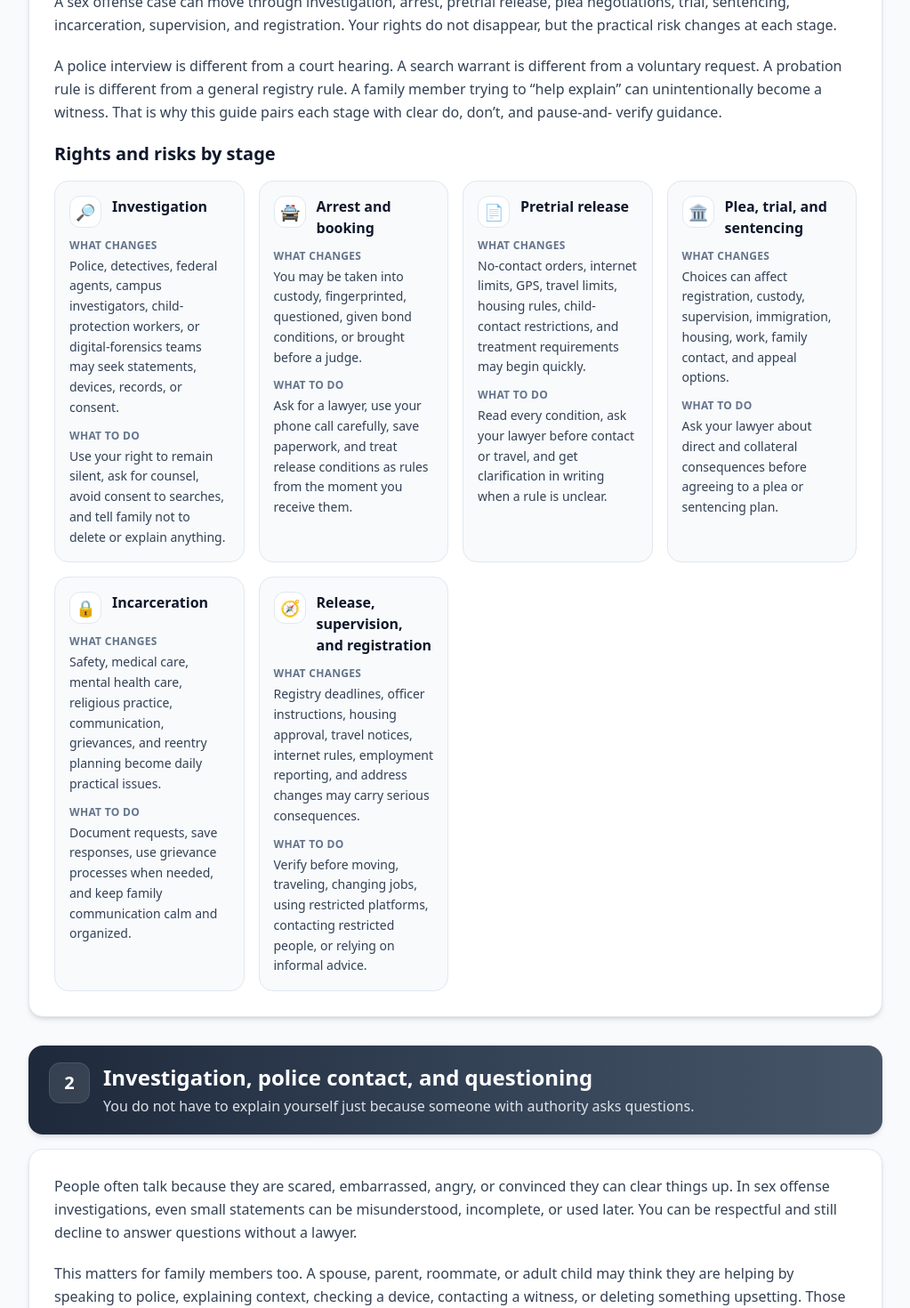
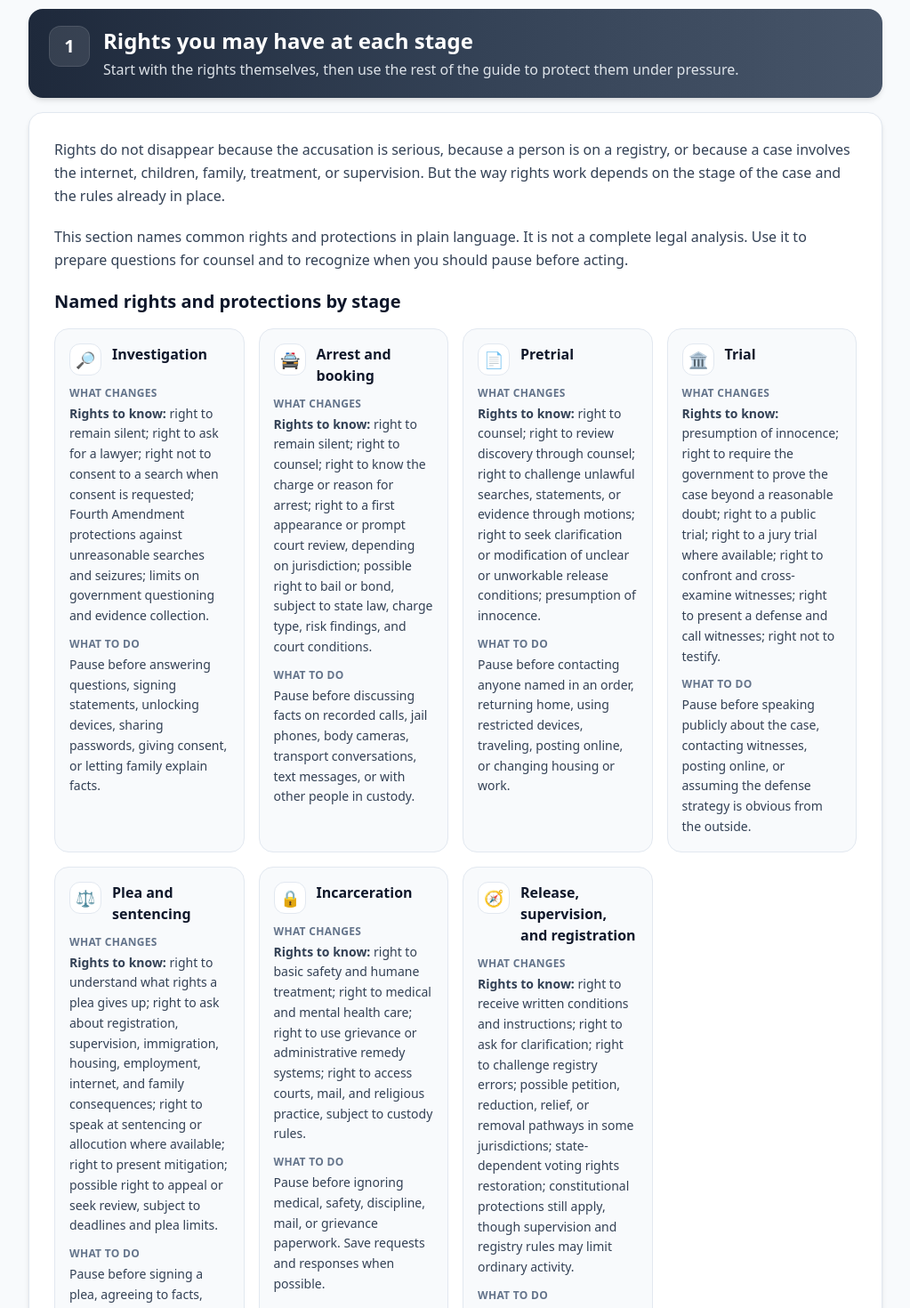
Before and after one commit to projectsolarrecon/Solar, a React (Vite) app: page /resources/resource-guide-sandbox in a window 1280 px wide. Shown: the part 2300-3770 px from the top of the page at 89% size, without its empty margins (128-1151 px from the left). Built offline with nearby package versions, Linux system fonts and the light colour scheme.

Commit message:
Update ResourceGuideSandbox.tsx

```diff
--- a/src/pages/resources/ResourceGuideSandbox.tsx
+++ b/src/pages/resources/ResourceGuideSandbox.tsx
@@ -28,12 +28,14 @@ import {
 const sourceLinks = {
   cornellBillOfRights: "https://www.law.cornell.edu/constitution/billofrights",
   cornellFourth: "https://www.law.cornell.edu/constitution/fourth_amendment",
+  cornellFifth: "https://www.law.cornell.edu/constitution/fifth_amendment",
   cornellSixth: "https://www.law.cornell.edu/constitution/sixth_amendment",
-  cornellMiranda: "https://www.law.cornell.edu/wex/miranda_v_arizona_%281966%29",
+  cornellMiranda: "https://www.law.cornell.edu/wex/miranda_v._arizona_%281966%29",
   cornellRightToCounsel: "https://www.law.cornell.edu/wex/right_to_counsel",
   cornellBrady: "https://www.law.cornell.edu/wex/brady_rule",
+  cornellRule16: "https://www.law.cornell.edu/rules/frcrmp/rule_16",
   justiaPackingham: "https://supreme.justia.com/cases/federal/us/582/15-1194/",
-  bopLegalGuide: "https://www.bop.gov/resources/pdfs/legal_guide_march_2019.pdf",
+  bopLegalGuide: "https://www.bop.gov/resources/pdfs/legal_guide.pdf",
   nacdlDirectory: "https://www.nacdl.org/directory/public",
   lscLegalHelp: "https://www.lsc.gov/about-lsc/what-legal-aid/i-need-legal-help",
   usaGovLegalAid: "https://www.usa.gov/legal-aid",
@@ -48,8 +50,8 @@ export default function ResourceGuideSandbox(): JSX.Element {
     <div className="min-h-screen bg-slate-50 text-slate-800">
       <SEO
         title="Know Your Rights During a Sex Offense Case | The SOLAR Project"
-        description="A practical rights guide for people accused or convicted of a sex offense, registrants, and families navigating police contact, searches, court conditions, incarceration, supervision, and registration."
-        keywords="sex offense rights, know your rights, police questioning, right to remain silent, right to counsel, sex offender registry rights, supervision conditions, reentry rights"
+        description="A practical, sex-offense-specific guide for protecting your rights, slowing down police and court pressure, documenting what happens, and knowing when to ask for legal help."
+        keywords="sex offense case rights, right to remain silent, right to counsel, search warrant, registry rights, supervision rules, criminal defense, legal aid"
       />
 
       <section className="bg-gradient-to-r from-slate-900 via-slate-800 to-slate-700 text-white py-12 sm:py-16 no-print">
@@ -176,6 +178,16 @@ export default function ResourceGuideSandbox(): JSX.Element {
           }
         />
 
+        <GuideCallout tone="warning" icon="⚠️" title="Do not use a general guide to make a case-specific legal decision">
+          <p>
+            This guide can help you slow down and protect information, but it
+            cannot tell you what to say, what to sign, whether to consent,
+            whether to unlock a device, whether to contact someone, or whether
+            to accept a plea in your specific case. Those decisions need
+            case-specific legal advice whenever possible.
+          </p>
+        </GuideCallout>
+
         <OverviewCards
           columns={4}
           cards={[
@@ -215,81 +227,177 @@ export default function ResourceGuideSandbox(): JSX.Element {
         />
 
         <GuideSectionHeader
-          id="big-picture"
+          id="rights-by-stage"
           number="1"
-          title="The big picture: rights change by stage"
-          subtitle="The safest move depends on where you are in the process."
+          title="Rights you may have at each stage"
+          subtitle="Start with the rights themselves, then use the rest of the guide to protect them under pressure."
         />
 
         <GuideSectionCard>
           <GuideProse>
             <p>
-              A sex offense case can move through investigation, arrest,
-              pretrial release, plea negotiations, trial, sentencing,
-              incarceration, supervision, and registration. Your rights do not
-              disappear, but the practical risk changes at each stage.
+              Rights do not disappear because the accusation is serious, because
+              a person is on a registry, or because a case involves the internet,
+              children, family, treatment, or supervision. But the way rights
+              work depends on the stage of the case and the rules already in
+              place.
             </p>
 
             <p>
-              A police interview is different from a court hearing. A search
-              warrant is different from a voluntary request. A probation rule is
-              different from a general registry rule. A family member trying to
-              “help explain” can unintentionally become a witness. That is why
-              this guide pairs each stage with clear do, don’t, and pause-and-
-              verify guidance.
+              This section names common rights and protections in plain language.
+              It is not a complete legal analysis. Use it to prepare questions
+              for counsel and to recognize when you should pause before acting.
             </p>
           </GuideProse>
 
           <TimelineGuidanceGrid
-            title="Rights and risks by stage"
+            title="Named rights and protections by stage"
             stages={[
               {
                 stage: "Investigation",
                 icon: "🔎",
-                whatChanges:
-                  "Police, detectives, federal agents, campus investigators, child-protection workers, or digital-forensics teams may seek statements, devices, records, or consent.",
-                whatToDo:
-                  "Use your right to remain silent, ask for counsel, avoid consent to searches, and tell family not to delete or explain anything.",
+                whatChanges: (
+                  <span>
+                    <strong>Rights to know:</strong> right to remain silent;
+                    right to ask for a lawyer; right not to consent to a search
+                    when consent is requested; Fourth Amendment protections
+                    against unreasonable searches and seizures; limits on
+                    government questioning and evidence collection.
+                  </span>
+                ),
+                whatToDo: (
+                  <span>
+                    Pause before answering questions, signing statements,
+                    unlocking devices, sharing passwords, giving consent, or
+                    letting family explain facts.
+                  </span>
+                ),
               },
               {
                 stage: "Arrest and booking",
                 icon: "🚔",
-                whatChanges:
-                  "You may be taken into custody, fingerprinted, questioned, given bond conditions, or brought before a judge.",
-                whatToDo:
-                  "Ask for a lawyer, use your phone call carefully, save paperwork, and treat release conditions as rules from the moment you receive them.",
+                whatChanges: (
+                  <span>
+                    <strong>Rights to know:</strong> right to remain silent;
+                    right to counsel; right to know the charge or reason for
+                    arrest; right to a first appearance or prompt court review,
+                    depending on jurisdiction; possible right to bail or bond,
+                    subject to state law, charge type, risk findings, and court
+                    conditions.
+                  </span>
+                ),
+                whatToDo: (
+                  <span>
+                    Pause before discussing facts on recorded calls, jail phones,
+                    body cameras, transport conversations, text messages, or with
+                    other people in custody.
+                  </span>
+                ),
               },
               {
-                stage: "Pretrial release",
+                stage: "Pretrial",
                 icon: "📄",
-                whatChanges:
-                  "No-contact orders, internet limits, GPS, travel limits, housing rules, child-contact restrictions, and treatment requirements may begin quickly.",
-                whatToDo:
-                  "Read every condition, ask your lawyer before contact or travel, and get clarification in writing when a rule is unclear.",
+                whatChanges: (
+                  <span>
+                    <strong>Rights to know:</strong> right to counsel; right to
+                    review discovery through counsel; right to challenge
+                    unlawful searches, statements, or evidence through motions;
+                    right to seek clarification or modification of unclear or
+                    unworkable release conditions; presumption of innocence.
+                  </span>
+                ),
+                whatToDo: (
+                  <span>
+                    Pause before contacting anyone named in an order, returning
+                    home, using restricted devices, traveling, posting online, or
+                    changing housing or work.
+                  </span>
+                ),
               },
               {
-                stage: "Plea, trial, and sentencing",
+                stage: "Trial",
                 icon: "🏛️",
-                whatChanges:
-                  "Choices can affect registration, custody, supervision, immigration, housing, work, family contact, and appeal options.",
-                whatToDo:
-                  "Ask your lawyer about direct and collateral consequences before agreeing to a plea or sentencing plan.",
+                whatChanges: (
+                  <span>
+                    <strong>Rights to know:</strong> presumption of innocence;
+                    right to require the government to prove the case beyond a
+                    reasonable doubt; right to a public trial; right to a jury
+                    trial where available; right to confront and cross-examine
+                    witnesses; right to present a defense and call witnesses;
+                    right not to testify.
+                  </span>
+                ),
+                whatToDo: (
+                  <span>
+                    Pause before speaking publicly about the case, contacting
+                    witnesses, posting online, or assuming the defense strategy
+                    is obvious from the outside.
+                  </span>
+                ),
+              },
+              {
+                stage: "Plea and sentencing",
+                icon: "⚖️",
+                whatChanges: (
+                  <span>
+                    <strong>Rights to know:</strong> right to understand what
+                    rights a plea gives up; right to ask about registration,
+                    supervision, immigration, housing, employment, internet, and
+                    family consequences; right to speak at sentencing or
+                    allocution where available; right to present mitigation;
+                    possible right to appeal or seek review, subject to deadlines
+                    and plea limits.
+                  </span>
+                ),
+                whatToDo: (
+                  <span>
+                    Pause before signing a plea, agreeing to facts, waiving
+                    appeal rights, or assuming registration and supervision are
+                    only paperwork.
+                  </span>
+                ),
               },
               {
                 stage: "Incarceration",
                 icon: "🔒",
-                whatChanges:
-                  "Safety, medical care, mental health care, religious practice, communication, grievances, and reentry planning become daily practical issues.",
-                whatToDo:
-                  "Document requests, save responses, use grievance processes when needed, and keep family communication calm and organized.",
+                whatChanges: (
+                  <span>
+                    <strong>Rights to know:</strong> right to basic safety and
+                    humane treatment; right to medical and mental health care;
+                    right to use grievance or administrative remedy systems;
+                    right to access courts, mail, and religious practice,
+                    subject to custody rules.
+                  </span>
+                ),
+                whatToDo: (
+                  <span>
+                    Pause before ignoring medical, safety, discipline, mail, or
+                    grievance paperwork. Save requests and responses when
+                    possible.
+                  </span>
+                ),
               },
               {
                 stage: "Release, supervision, and registration",
                 icon: "🧭",
-                whatChanges:
-                  "Registry deadlines, officer instructions, housing approval, travel notices, internet rules, employment reporting, and address changes may carry serious consequences.",
-                whatToDo:
-                  "Verify before moving, traveling, changing jobs, using restricted platforms, contacting restricted people, or relying on informal advice.",
+                whatChanges: (
+                  <span>
+                    <strong>Rights to know:</strong> right to receive written
+                    conditions and instructions; right to ask for clarification;
+                    right to challenge registry errors; possible petition,
+                    reduction, relief, or removal pathways in some
+                    jurisdictions; state-dependent voting rights restoration;
+                    constitutional protections still apply, though supervision
+                    and registry rules may limit ordinary activity.
+                  </span>
+                ),
+                whatToDo: (
+                  <span>
+                    Pause before moving, traveling, changing jobs, opening
+                    accounts, using online platforms, changing devices, missing
+                    deadlines, or relying on another person’s registry rules.
+                  </span>
+                ),
               },
             ]}
           />
@@ -400,11 +508,11 @@ Please send any request in writing, and I will encourage [Name] to speak with a
             </p>
 
             <p>
-              Search law is complicated. A warrant, a consent request, a subpoena,
-              a probation search condition, a parole instruction, a school or
-              workplace device policy, and a family member handing over a device
-              are not the same thing. Do not assume the rule. Slow down and
-              preserve the paper trail.
+              Search law is complicated. A warrant, a consent request, a
+              subpoena, a probation search condition, a parole instruction, a
+              school or workplace device policy, and a family member handing over
+              a device are not the same thing. Do not assume the rule. Slow down
+              and preserve the paper trail.
             </p>
           </GuideProse>
 
@@ -609,8 +717,8 @@ Can we review these before I act?`}
               </span>,
               <span>
                 Ask about appeal deadlines, immigration consequences, registry
-                duration, supervision rules, treatment requirements, and housing
-                effects before deciding.
+                duration, supervision rules, treatment requirements, voting
+                rights, and housing effects before deciding.
               </span>,
             ]}
             donts={[
@@ -678,6 +786,15 @@ Can we review these before I act?`}
               },
             ]}
           />
+
+          <GuideCallout tone="reminder" icon="🗣️" title="Sentencing is also a documentation moment">
+            <p>
+              If sentencing is coming up, ask counsel what mitigation is useful,
+              whether the person has a right to speak, what support letters or
+              treatment records should be gathered, what appeal deadlines may
+              apply, and what paperwork must be saved before leaving court.
+            </p>
+          </GuideCallout>
         </GuideSectionCard>
 <GuideSectionHeader
           id="incarceration-release"
@@ -713,7 +830,8 @@ Can we review these before I act?`}
               </span>,
               <span>
                 Verify before moving, traveling, changing employment, using a new
-                device, opening an account, or changing household members.
+                device, opening an account, changing household members, or
+                relying on voting-rights assumptions.
               </span>,
             ]}
             donts={[
@@ -749,8 +867,8 @@ Can we review these before I act?`}
               <span>
                 “Before I act, can you confirm what rule applies to [move,
                 travel, job change, internet use, family contact, address change,
-                vehicle, phone, account, or deadline], who must approve it, and
-                whether I need written permission?”
+                vehicle, phone, account, voting registration, or deadline], who
+                must approve it, and whether I need written permission?”
               </span>
             }
             whatToSave={
@@ -761,6 +879,18 @@ Can we review these before I act?`}
               </span>
             }
           />
+
+          <GuideCallout tone="legal" icon="🧾" title="Registry errors and relief pathways">
+            <p>
+              If a registry entry is wrong, outdated, missing context, showing
+              the wrong address, listing the wrong status, or failing to reflect
+              relief already granted, document the problem and ask the
+              registering agency or counsel how to correct it. Some jurisdictions
+              also allow petitions for removal, reduction, termination, relief,
+              or review after certain requirements are met. These pathways vary
+              widely, so verify locally before assuming you are eligible.
+            </p>
+          </GuideCallout>
 
           <OfflineOptions
             title="If internet access is limited or monitored"
@@ -830,7 +960,7 @@ I am saving the answer for my records. Thank you.`}
                 items: [
                   "Charging documents, bond or release conditions, no-contact orders, protective orders, discovery notices, hearing dates, plea paperwork, sentencing orders, and appeal deadlines.",
                   "Attorney meeting notes, questions to ask, answers received, mitigation records, treatment records, support letters, and reentry planning documents.",
-                  "Immigration, custody, housing, employment, school, professional licensing, and benefits questions that may need separate legal advice.",
+                  "Immigration, custody, housing, employment, school, professional licensing, voting-rights, and benefits questions that may need separate legal advice.",
                 ],
               },
               {
@@ -1017,7 +1147,7 @@ I am saving the answer for my records. Thank you.`}
               {
                 title: "Reentry Planning Guide",
                 description:
-                  "Helpful for organizing release paperwork, appointments, housing, work, transportation, and family support.",
+                  "Helpful for organizing release paperwork, appointments, housing, work, transportation, and documentation.",
                 to: "/resources/reentry-planning",
               },
               {
@@ -1054,6 +1184,12 @@ I am saving the answer for my records. Thank you.`}
                   "Reference for search, seizure, warrants, surveillance, and privacy-related protections.",
               },
               {
+                label: "Cornell Legal Information Institute: Fifth Amendment",
+                href: sourceLinks.cornellFifth,
+                description:
+                  "Reference for self-incrimination and due-process protections.",
+              },
+              {
                 label: "Cornell Legal Information Institute: Sixth Amendment",
                 href: sourceLinks.cornellSixth,
                 description:
@@ -1066,10 +1202,22 @@ I am saving the answer for my records. Thank you.`}
                   "Reference for custodial interrogation, the right to remain silent, and counsel warnings.",
               },
               {
+                label: "Cornell Legal Information Institute: Right to counsel",
+                href: sourceLinks.cornellRightToCounsel,
+                description:
+                  "Reference for the right of a criminal defendant to have legal assistance.",
+              },
+              {
                 label: "Cornell Legal Information Institute: Brady rule",
                 href: sourceLinks.cornellBrady,
                 description:
                   "Reference for prosecution disclosure of material exculpatory information.",
+              },
+              {
+                label: "Federal Rule of Criminal Procedure 16",
+                href: sourceLinks.cornellRule16,
+                description:
+                  "Reference for federal criminal discovery and inspection rules.",
               },
               {
                 label: "Justia U.S. Supreme Court: Packingham v. North Carolina",
```
